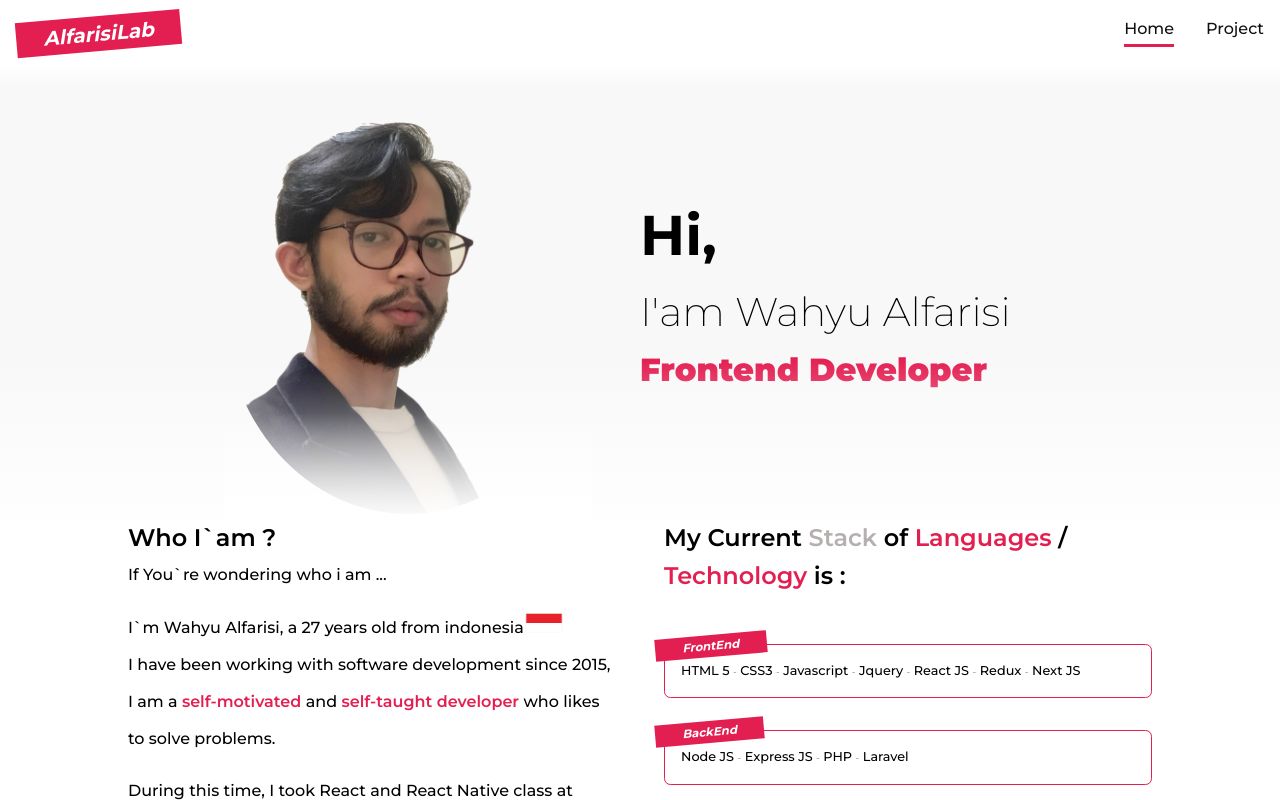
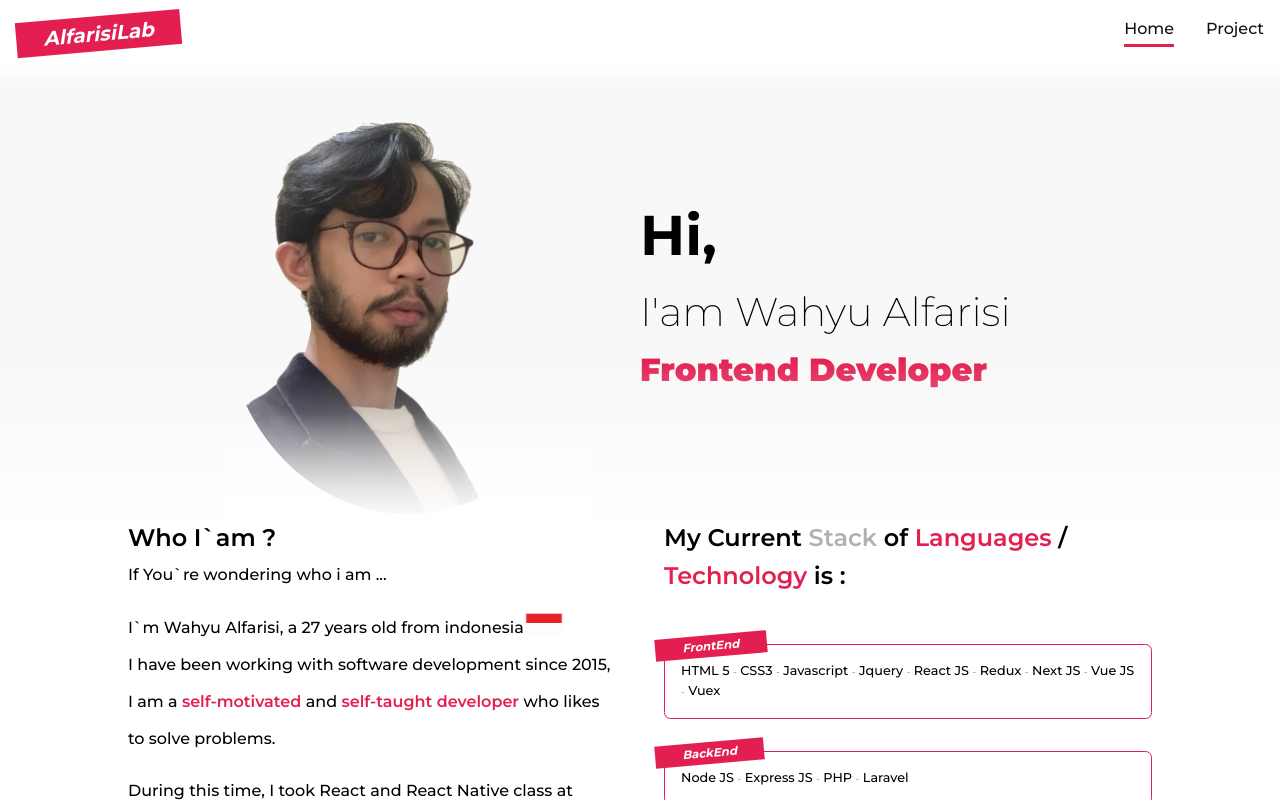
Before and after one commit to wahyualfarisi/portfolio, a Next.js app: page / in a window 1280 px wide. Shown: the top 800 px of the page. Built offline with nearby package versions, Linux system fonts and the light colour scheme.

Commit message:
add skills and update readme

```diff
--- a/components/about/About.js
+++ b/components/about/About.js
@@ -41,7 +41,9 @@ const About = () => {
                         <span> Jquery </span> -
                         <span> React JS </span> -
                         <span> Redux </span> -
-                        <span> Next JS </span>
+                        <span> Next JS </span> -
+                        <span> Vue JS </span> -
+                        <span> Vuex </span>
                     </li>
                     <li className={styles.skills_item}>
                         <h3>BackEnd</h3>
```
Also changed, not shown: 1 other file (tests, documents, lock files or other folders).
